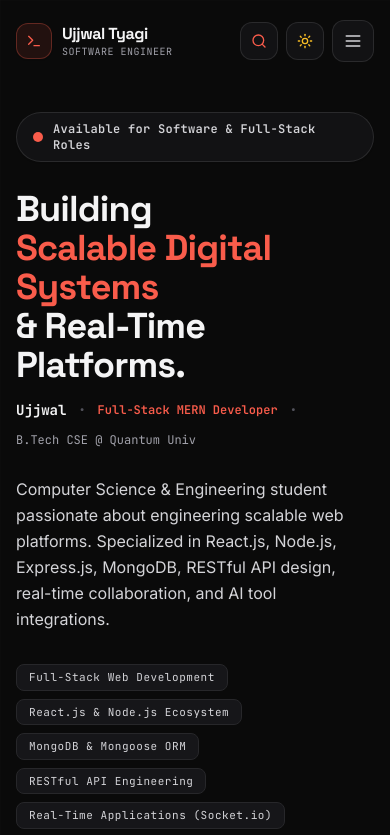
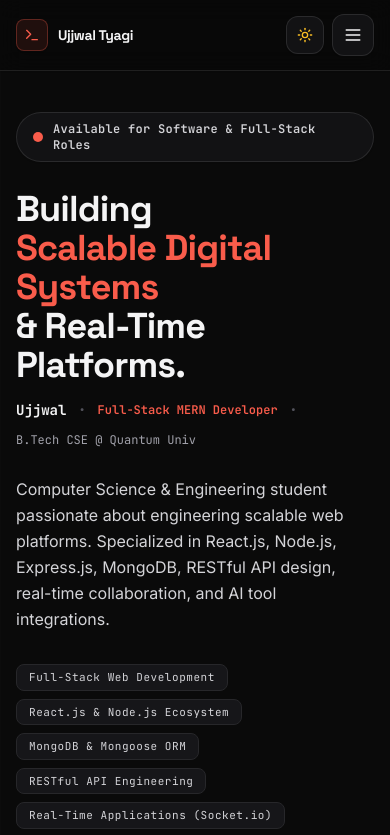
Before and after one commit to ujjwaltyagivashishtha/Portfolio, a React (Vite) app: page / in a window 390 px wide. Shown: the top 835 px of the page. Built offline with nearby package versions, Linux system fonts and the light colour scheme; the HTML template or start-up script is replaced by a standard one.

Commit message:
refactor(navbar): streamline header logo, nav links, theme toggle, and mobile drawer layout

```diff
--- a/src/components/layout/Navbar.jsx
+++ b/src/components/layout/Navbar.jsx
@@ -1,11 +1,16 @@
 import React, { useState, useEffect } from 'react';
 import { siteConfig } from '../../config/site';
-import { Menu, X, Terminal, ArrowUpRight, Search, Sun, Moon, Copy } from 'lucide-react';
+import { Menu, X, Terminal, ArrowUpRight, Sun, Moon, Github, Linkedin, Code } from 'lucide-react';
 
-export const Navbar = ({ onOpenCommandPalette, theme, toggleTheme, onCopyEmail }) => {
+export const Navbar = ({ theme, toggleTheme }) => {
   const [isScrolled, setIsScrolled] = useState(false);
   const [mobileMenuOpen, setMobileMenuOpen] = useState(false);
   const [activeSection, setActiveSection] = useState('hero');
+
+  // Core navigation links for desktop navbar
+  const coreNavLinks = siteConfig.navLinks.filter(link =>
+    ['#about', '#experience', '#projects', '#skills', '#contact'].includes(link.href)
+  );
 
   useEffect(() => {
     const handleScroll = () => {
@@ -33,19 +38,31 @@ export const Navbar = ({ onOpenCommandPalette, theme, toggleTheme, onCopyEmail }
 
   // Lock body scroll when mobile menu is open
   useEffect(() => {
+    const handleKeyDown = (e) => {
+      if (e.key === 'Escape') setMobileMenuOpen(false);
+    };
+
     if (mobileMenuOpen) {
       document.body.style.overflow = 'hidden';
+      window.addEventListener('keydown', handleKeyDown);
     } else {
       document.body.style.overflow = '';
     }
+
+    return () => {
+      document.body.style.overflow = '';
+      window.removeEventListener('keydown', handleKeyDown);
+    };
   }, [mobileMenuOpen]);
 
   return (
+    <>
+      {/* Top Header Bar */}
       <header
-      className={`fixed top-0 left-0 right-0 z-40 transition-all duration-300 ${
-        isScrolled
-          ? 'bg-white/90 dark:bg-[#080808]/90 backdrop-blur-md border-b border-slate-200 dark:border-white/10 py-3 shadow-xl'
-          : 'bg-transparent py-5'
+        className={`fixed top-0 left-0 right-0 z-50 transition-all duration-300 ${
+          isScrolled || mobileMenuOpen
+            ? 'bg-white/95 dark:bg-[#080808]/95 backdrop-blur-md border-b border-slate-200/80 dark:border-white/10 py-3 shadow-md'
+            : 'bg-white/90 dark:bg-[#080808]/90 md:bg-transparent backdrop-blur-md md:backdrop-blur-none border-b border-slate-200/80 dark:border-white/10 md:border-transparent py-3.5 sm:py-5 shadow-sm md:shadow-none'
         }`}
       >
         <div className="max-w-7xl mx-auto px-4 sm:px-6 lg:px-8">
@@ -54,25 +71,21 @@ export const Navbar = ({ onOpenCommandPalette, theme, toggleTheme, onCopyEmail }
             {/* Brand Logo */}
             <a
               href="#hero"
+              onClick={() => setMobileMenuOpen(false)}
               className="flex items-center gap-2.5 group focus:outline-none"
               aria-label="Ujjwal Tyagi Home"
             >
-            <div className="w-9 h-9 rounded-xl bg-[#F95C4B]/10 border border-[#F95C4B]/30 flex items-center justify-center group-hover:border-[#F95C4B] group-hover:bg-[#F95C4B]/20 transition-all shadow-sm">
+              <div className="w-8 h-8 rounded-lg bg-[#F95C4B]/10 border border-[#F95C4B]/30 flex items-center justify-center group-hover:border-[#F95C4B] group-hover:bg-[#F95C4B]/20 transition-all shadow-sm shrink-0">
                 <Terminal className="w-4 h-4 text-[#F95C4B] group-hover:scale-110 transition-transform" />
               </div>
-            <div className="flex flex-col">
-              <span className="font-bold text-base text-slate-900 dark:text-zinc-100 tracking-tight leading-tight group-hover:text-[#F95C4B] transition-colors font-display">
+              <span className="font-bold text-sm sm:text-base text-slate-900 dark:text-zinc-100 tracking-tight group-hover:text-[#F95C4B] transition-colors font-display">
                 Ujjwal Tyagi
               </span>
-              <span className="text-[10px] font-mono text-slate-500 dark:text-zinc-400 tracking-wider uppercase">
-                Software Engineer
-              </span>
-            </div>
             </a>
 
             {/* Desktop Navigation Links */}
-          <nav className="hidden md:flex items-center gap-1 bg-slate-100 dark:bg-[#121214]/90 p-1.5 rounded-full border border-slate-200 dark:border-white/10 backdrop-blur-md shadow-inner">
-            {siteConfig.navLinks.map((link) => {
+            <nav className="hidden md:flex items-center gap-1 bg-slate-100/90 dark:bg-[#121214]/90 p-1.5 rounded-full border border-slate-200 dark:border-white/10 backdrop-blur-md shadow-inner">
+              {coreNavLinks.map((link) => {
                 const sectionId = link.href.substring(1);
                 const isActive = activeSection === sectionId;
                 return (
@@ -91,32 +104,8 @@ export const Navbar = ({ onOpenCommandPalette, theme, toggleTheme, onCopyEmail }
               })}
             </nav>
 
-          {/* Right Action Bar */}
-          <div className="hidden lg:flex items-center gap-2.5">
-            {/* Command Palette Trigger */}
-            <button
-              onClick={onOpenCommandPalette}
-              className="px-3 py-1.5 rounded-xl bg-slate-100 dark:bg-[#121214] border border-slate-200 dark:border-white/10 hover:border-[#F95C4B]/40 text-slate-700 dark:text-zinc-300 hover:text-slate-900 dark:hover:text-white text-xs font-mono flex items-center gap-2 transition-all shadow-sm group"
-              title="Open Command Palette (Cmd + K)"
-            >
-              <Search className="w-3.5 h-3.5 text-[#F95C4B] group-hover:scale-110 transition-transform" />
-              <span>Search</span>
-              <kbd className="px-1.5 py-0.5 text-[10px] rounded bg-slate-200 dark:bg-white/10 text-slate-600 dark:text-zinc-400 group-hover:text-slate-900 dark:group-hover:text-zinc-200">
-                ⌘K
-              </kbd>
-            </button>
-
-            {/* Quick Copy Email Button */}
-            <button
-              onClick={onCopyEmail}
-              className="px-3 py-1.5 rounded-xl bg-slate-100 dark:bg-[#121214] border border-slate-200 dark:border-white/10 hover:border-[#F95C4B]/40 text-slate-700 dark:text-zinc-300 hover:text-[#F95C4B] text-xs font-mono flex items-center gap-1.5 transition-all shadow-sm"
-              title="Copy Email Address"
-            >
-              <Copy className="w-3.5 h-3.5 text-[#F95C4B]" />
-              <span>Copy Email</span>
-            </button>
-
-            {/* Theme Toggle */}
+            {/* Desktop Right Controls */}
+            <div className="hidden md:flex items-center gap-2.5">
               <button
                 onClick={toggleTheme}
                 className="p-2 rounded-xl bg-slate-100 dark:bg-[#121214] border border-slate-200 dark:border-white/10 hover:border-[#F95C4B]/40 text-slate-700 dark:text-zinc-300 hover:text-slate-900 dark:hover:text-white transition-all shadow-sm"
@@ -125,49 +114,49 @@ export const Navbar = ({ onOpenCommandPalette, theme, toggleTheme, onCopyEmail }
                 {theme === 'dark' ? <Sun className="w-4 h-4 text-amber-400" /> : <Moon className="w-4 h-4 text-indigo-600" />}
               </button>
 
-            {/* Get in Touch CTA */}
               <a
                 href="#contact"
-              className="px-3.5 py-1.5 rounded-xl bg-[#F95C4B]/15 hover:bg-[#F95C4B] hover:text-black text-[#F95C4B] border border-[#F95C4B]/40 text-xs font-mono font-bold transition-all shadow-sm flex items-center gap-1.5"
+                className="px-3.5 py-1.5 rounded-xl bg-[#F95C4B] hover:bg-[#FF6B5B] text-black font-mono font-bold text-xs transition-all shadow-md shadow-[#F95C4B]/20 flex items-center gap-1.5"
               >
-              <span>Get In Touch</span>
+                <span>Contact</span>
                 <ArrowUpRight className="w-3.5 h-3.5" />
               </a>
             </div>
 
-          {/* Mobile Menu & Quick Triggers */}
+            {/* Mobile Right Controls */}
             <div className="flex items-center gap-2 md:hidden">
               <button
-              onClick={onOpenCommandPalette}
-              className="p-2.5 rounded-xl bg-slate-100 dark:bg-[#121214] border border-slate-200 dark:border-white/10 text-slate-700 dark:text-zinc-300 hover:text-slate-900 dark:hover:text-white"
-              title="Search"
-            >
-              <Search className="w-4 h-4 text-[#F95C4B]" />
-            </button>
-
-            <button
                 onClick={toggleTheme}
-              className="p-2.5 rounded-xl bg-slate-100 dark:bg-[#121214] border border-slate-200 dark:border-white/10 text-slate-700 dark:text-zinc-300 hover:text-slate-900 dark:hover:text-white"
+                className="p-2.5 rounded-xl bg-slate-100 dark:bg-[#121214] border border-slate-200 dark:border-white/10 text-slate-800 dark:text-zinc-200 shadow-sm transition-colors"
+                aria-label="Toggle theme"
               >
                 {theme === 'dark' ? <Sun className="w-4 h-4 text-amber-400" /> : <Moon className="w-4 h-4 text-indigo-600" />}
               </button>
 
               <button
                 onClick={() => setMobileMenuOpen(!mobileMenuOpen)}
-              className="p-2.5 rounded-xl bg-slate-100 dark:bg-[#121214] border border-slate-200 dark:border-white/10 text-slate-700 dark:text-zinc-300 hover:text-slate-900 dark:hover:text-white focus:outline-none"
-              aria-label={mobileMenuOpen ? "Close navigation menu" : "Open navigation menu"}
+                className="p-2.5 rounded-xl bg-slate-100 dark:bg-[#121214] border border-slate-200 dark:border-white/10 text-slate-800 dark:text-zinc-200 shadow-sm focus:outline-none transition-colors"
+                aria-label={mobileMenuOpen ? "Close menu" : "Open menu"}
               >
-              {mobileMenuOpen ? <X className="w-5 h-5 text-[#F95C4B]" /> : <Menu className="w-5 h-5" />}
+                {mobileMenuOpen ? <X className="w-5 h-5 text-[#F95C4B]" /> : <Menu className="w-5 h-5 text-slate-900 dark:text-zinc-100" />}
               </button>
             </div>
 
           </div>
         </div>
+      </header>
 
-      {/* Mobile Navigation Drawer Overlay */}
+      {/* Full-Screen Mobile Navigation Overlay Drawer */}
       {mobileMenuOpen && (
-        <div className="md:hidden fixed inset-x-0 top-[65px] bg-white/98 dark:bg-[#080808]/98 border-b border-slate-200 dark:border-white/10 px-4 pt-4 pb-8 space-y-3 backdrop-blur-2xl shadow-2xl animate-in fade-in slide-in-from-top-4">
-          <div className="flex flex-col space-y-1">
+        <div className="fixed inset-0 z-40 bg-white dark:bg-[#080808] text-slate-900 dark:text-zinc-100 pt-20 pb-8 px-6 flex flex-col justify-between md:hidden overflow-y-auto animate-in fade-in duration-200">
+
+          <div className="space-y-6">
+            <div className="flex items-center justify-between text-[11px] font-mono text-slate-500 dark:text-zinc-400 uppercase tracking-widest font-semibold pb-3 border-b border-slate-200 dark:border-white/10">
+              <span>NAVIGATION MENU</span>
+              <span className="text-[#F95C4B]">UJJWAL TYAGI</span>
+            </div>
+
+            <div className="flex flex-col space-y-2">
               {siteConfig.navLinks.map((link) => {
                 const sectionId = link.href.substring(1);
                 const isActive = activeSection === sectionId;
@@ -176,42 +165,67 @@ export const Navbar = ({ onOpenCommandPalette, theme, toggleTheme, onCopyEmail }
                     key={link.name}
                     href={link.href}
                     onClick={() => setMobileMenuOpen(false)}
-                  className={`px-4 py-3 rounded-xl text-sm font-mono transition-all flex items-center justify-between ${
+                    className={`px-4 py-3.5 rounded-xl text-base font-mono transition-all flex items-center justify-between ${
                       isActive
                         ? 'bg-[#F95C4B]/15 text-[#F95C4B] border border-[#F95C4B]/30 font-bold'
-                      : 'text-slate-700 dark:text-zinc-300 hover:bg-slate-100 dark:hover:bg-white/5 hover:text-slate-900 dark:hover:text-white'
+                        : 'text-slate-800 dark:text-zinc-200 hover:bg-slate-100 dark:hover:bg-white/5 border border-slate-200/50 dark:border-white/5'
                     }`}
                   >
                     <span>{link.name}</span>
-                  {isActive && <span className="w-2 h-2 rounded-full bg-[#F95C4B]"></span>}
+                    {isActive ? (
+                      <span className="w-2.5 h-2.5 rounded-full bg-[#F95C4B]"></span>
+                    ) : (
+                      <ArrowUpRight className="w-4 h-4 text-slate-400 dark:text-zinc-500" />
+                    )}
                   </a>
                 );
               })}
             </div>
+          </div>
 
-          <div className="pt-3 border-t border-slate-200 dark:border-white/10 flex flex-col gap-2">
-            <button
-              onClick={() => {
-                onCopyEmail();
-                setMobileMenuOpen(false);
-              }}
-              className="flex items-center justify-center gap-2 w-full py-2.5 rounded-xl bg-slate-100 dark:bg-[#121214] border border-slate-200 dark:border-white/10 text-slate-800 dark:text-zinc-200 font-mono text-xs font-semibold"
+          <div className="pt-6 border-t border-slate-200 dark:border-white/10 space-y-4">
+            <div className="flex items-center justify-around gap-2 text-xs font-mono">
+              <a
+                href={siteConfig.socials.github.url}
+                target="_blank"
+                rel="noreferrer"
+                className="flex items-center gap-2 px-3 py-2.5 rounded-xl bg-slate-100 dark:bg-[#121214] border border-slate-200 dark:border-white/10 text-slate-800 dark:text-zinc-200 font-semibold"
               >
-              <Copy className="w-3.5 h-3.5 text-[#F95C4B]" />
-              <span>Copy Email ({siteConfig.email})</span>
-            </button>
+                <Github className="w-4 h-4 text-[#F95C4B]" />
+                <span>GitHub</span>
+              </a>
+              <a
+                href={siteConfig.socials.linkedin.url}
+                target="_blank"
+                rel="noreferrer"
+                className="flex items-center gap-2 px-3 py-2.5 rounded-xl bg-slate-100 dark:bg-[#121214] border border-slate-200 dark:border-white/10 text-slate-800 dark:text-zinc-200 font-semibold"
+              >
+                <Linkedin className="w-4 h-4 text-[#F95C4B]" />
+                <span>LinkedIn</span>
+              </a>
+              <a
+                href={siteConfig.socials.leetcode.url}
+                target="_blank"
+                rel="noreferrer"
+                className="flex items-center gap-2 px-3 py-2.5 rounded-xl bg-slate-100 dark:bg-[#121214] border border-slate-200 dark:border-white/10 text-slate-800 dark:text-zinc-200 font-semibold"
+              >
+                <Code className="w-4 h-4 text-[#F95C4B]" />
+                <span>LeetCode</span>
+              </a>
+            </div>
 
             <a
               href="#contact"
               onClick={() => setMobileMenuOpen(false)}
-              className="flex items-center justify-center gap-2 w-full py-3 rounded-xl bg-[#F95C4B] text-black font-bold text-xs font-mono shadow-lg hover:bg-[#FF6B5B] transition-colors"
+              className="flex items-center justify-center gap-2 w-full py-3.5 rounded-xl bg-[#F95C4B] text-black font-bold text-sm font-mono shadow-lg hover:bg-[#FF6B5B] transition-colors"
             >
-              <span>Contact Ujjwal</span>
+              <span>Get In Touch</span>
               <ArrowUpRight className="w-4 h-4" />
             </a>
           </div>
+
         </div>
       )}
-    </header>
+    </>
   );
 };
```
Lines whose indentation alone changed are shown as unchanged.
